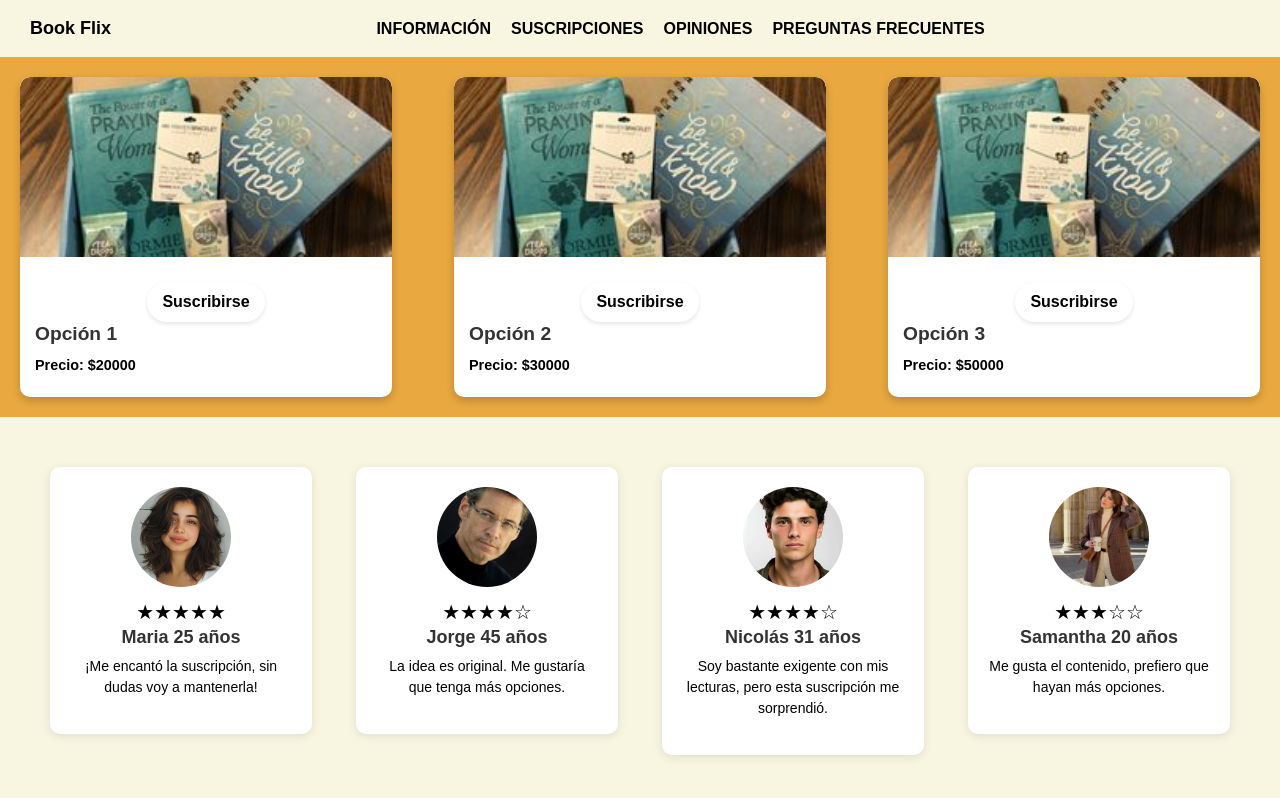
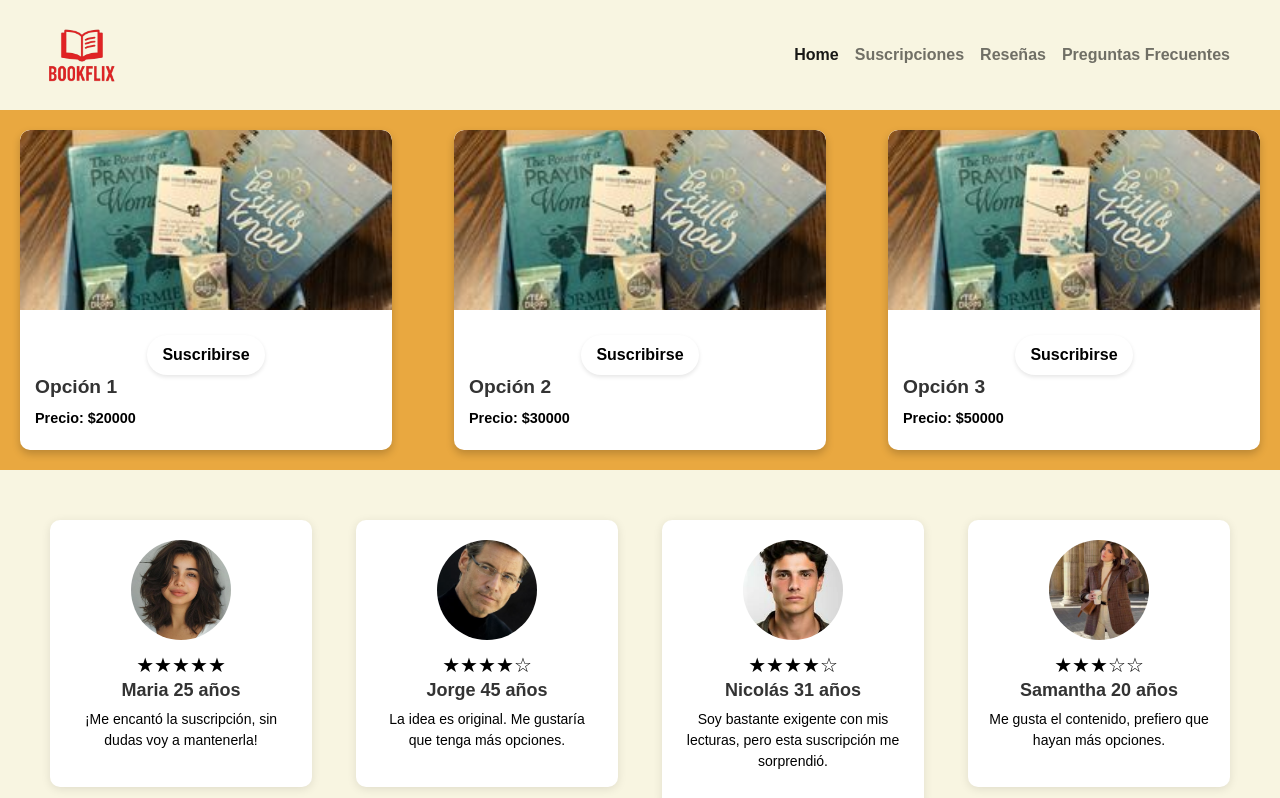
Before and after one commit to lalmiron/bookflix, an Angular app: page / in a window 1280 px wide. Shown: the top 798 px of the page. Built offline with nearby package versions, Linux system fonts and the light colour scheme.

Commit message:
Refactor code structure for improved readability and maintainability

```diff
--- a/src/app/core/header/header.component.css
+++ b/src/app/core/header/header.component.css
@@ -3,9 +3,10 @@
     display: flex;
     justify-content: space-between;
     align-items: center;
-    background-color: #F8F5E1;
+    background-color: #f8f5e1;
     padding: 15px 30px;
-    font-family: Arial, sans-serif;
+    font-family: 'Montserrat', sans-serif;
+    font-weight: 700;
 }
 
 .logo {
--- a/src/app/core/header/header.component.html
+++ b/src/app/core/header/header.component.html
@@ -1,4 +1,4 @@
-<nav class="navbar">
+<!-- <nav class="navbar">
     <div class="logo">Book Flix</div>
     <ul class="nav-links">
       <li><a href="#">INFORMACIÓN</a></li>
@@ -9,4 +9,38 @@
     <div class="user-icon">
       <i class="fa fa-user"></i>
     </div>
-  </nav>
+  </nav> -->
+
+
+
+  <nav class="navbar navbar-expand-lg custom-navbar">
+  <div class="container-fluid">
+     <img src="assets/logo-booxflix.png" alt="Logo" width="80" class="d-inline-block align-text-top me-2">
+    <div class="collapse navbar-collapse justify-content-end" id="navbarNavDropdown">
+      <ul class="navbar-nav">
+        <li class="nav-item">
+          <a class="nav-link active" aria-current="page" href="#">Home</a>
+        </li>
+        <li class="nav-item">
+          <a class="nav-link" href="#">Suscripciones</a>
+        </li>
+        <li class="nav-item">
+          <a class="nav-link" href="#">Reseñas</a>
+        </li>
+        <li class="nav-item">
+          <a class="nav-link" href="#">Preguntas Frecuentes</a>
+        </li>
+<!--         <li class="nav-item dropdown">
+          <a class="nav-link dropdown-toggle" href="#" role="button" data-bs-toggle="dropdown" aria-expanded="false">
+            Dropdown link
+          </a>
+          <ul class="dropdown-menu">
+            <li><a class="dropdown-item" href="#">Action</a></li>
+            <li><a class="dropdown-item" href="#">Another action</a></li>
+            <li><a class="dropdown-item" href="#">Something else here</a></li>
+          </ul>
+        </li> -->
+      </ul>
+    </div>
+  </div>
+</nav>
```
Also changed, not shown: src/assets/logo-booxflix.png (added).
